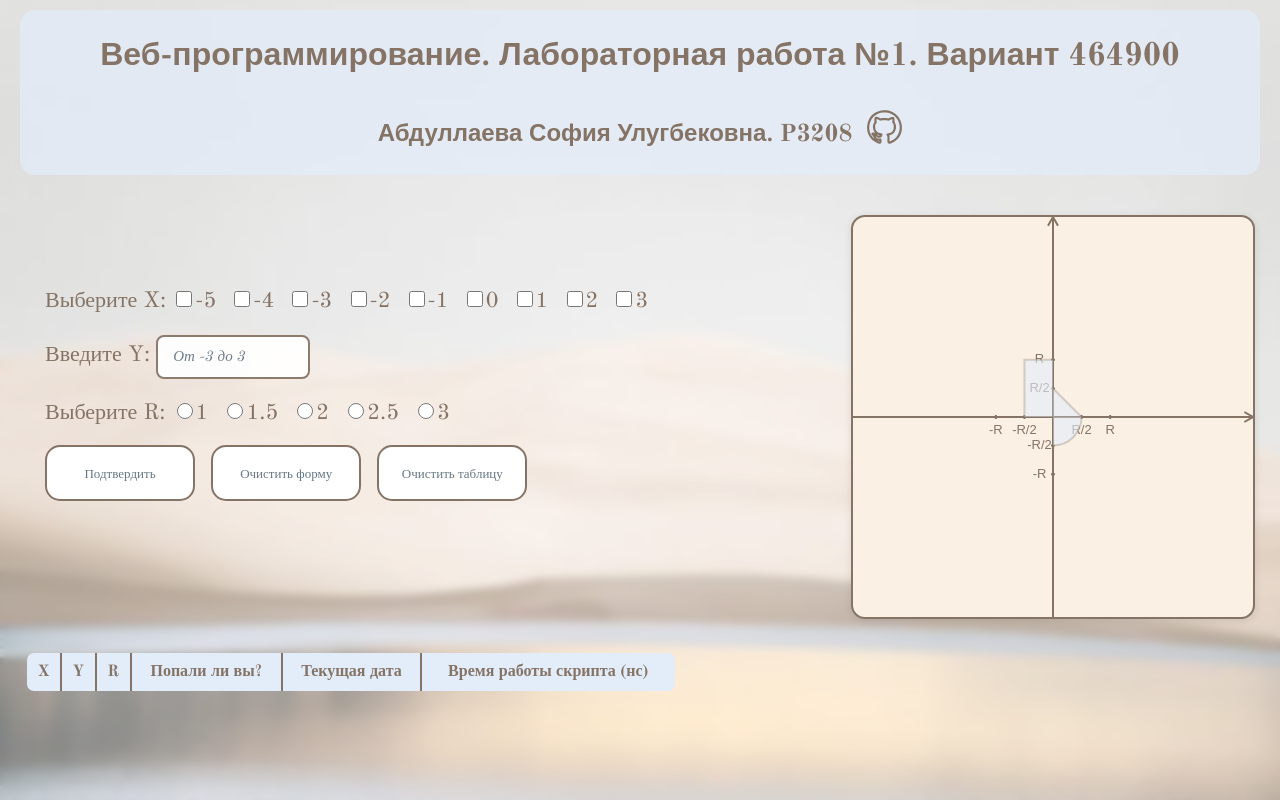
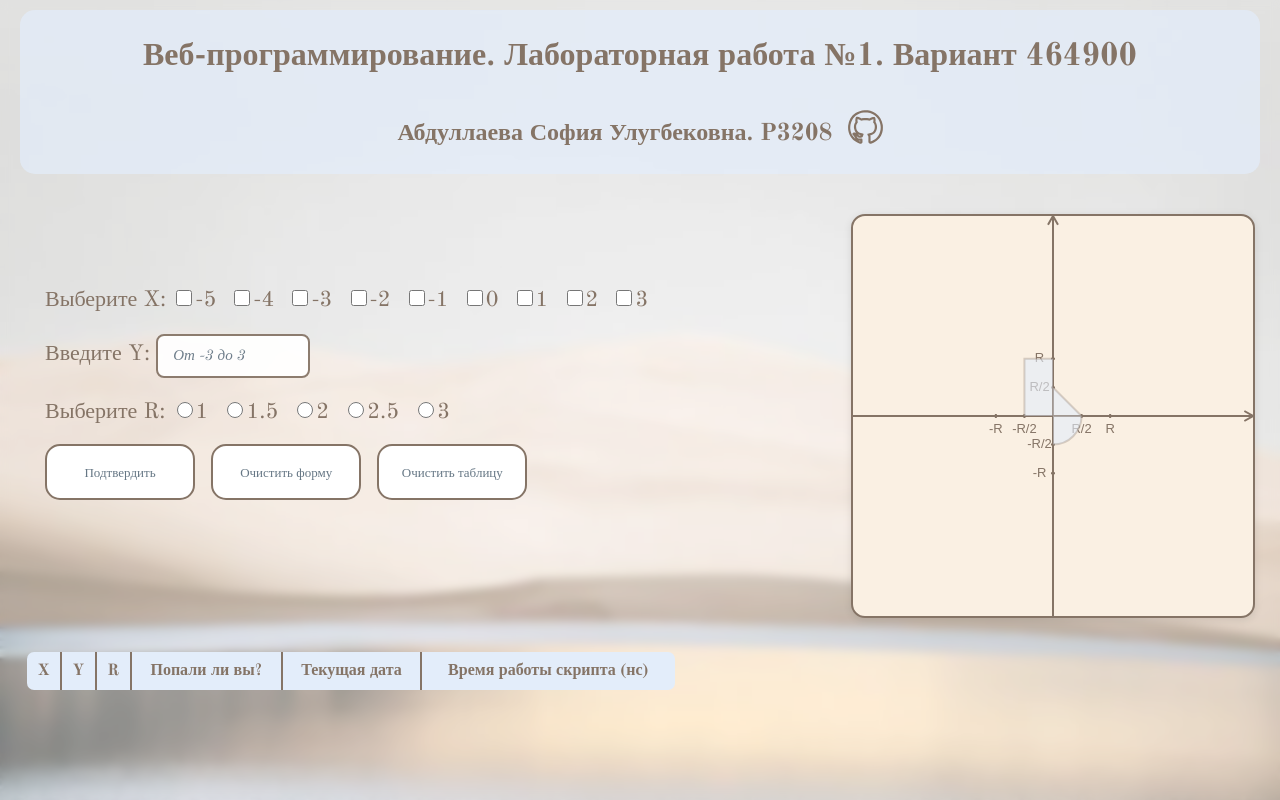
Before and after one commit to LunarSonic/web_lab1, a website with bundled scripts: page frontend/index.html in a window 1280 px wide. Built offline with nearby package versions, Linux system fonts and the light colour scheme; a web font is replaced by a local one.

Commit message:
font styles moved to body selector

```diff
--- a/frontend/style.css
+++ b/frontend/style.css
@@ -1,12 +1,9 @@
 body {
     font-family: 'Old Standard TT', serif;
+    font-weight: 500;
     color: #857466;
     margin: 0;
     padding: 0;
-}
-
-header {
-    font-family: 'Old Standard TT', monospace;
 }
 
 #main_container {
@@ -42,9 +39,6 @@ header {
 }
 
 #lab {
-    font-family: 'Old Standard TT', sans-serif;
-    font-weight: 300;
-    color: #857466;
     background: rgba(227, 237, 251, 0.7);
     border-radius: 15px;
     padding: 5px;
```
